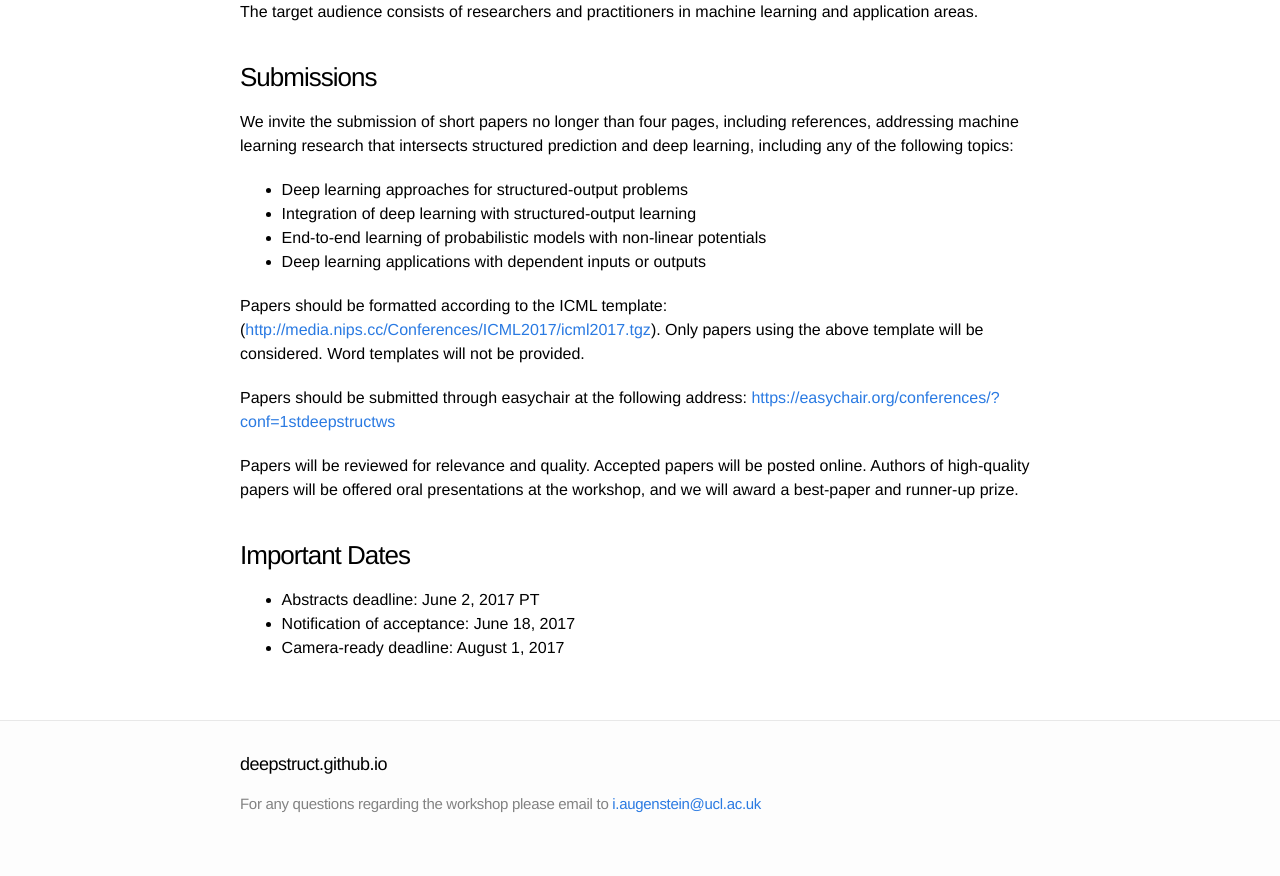
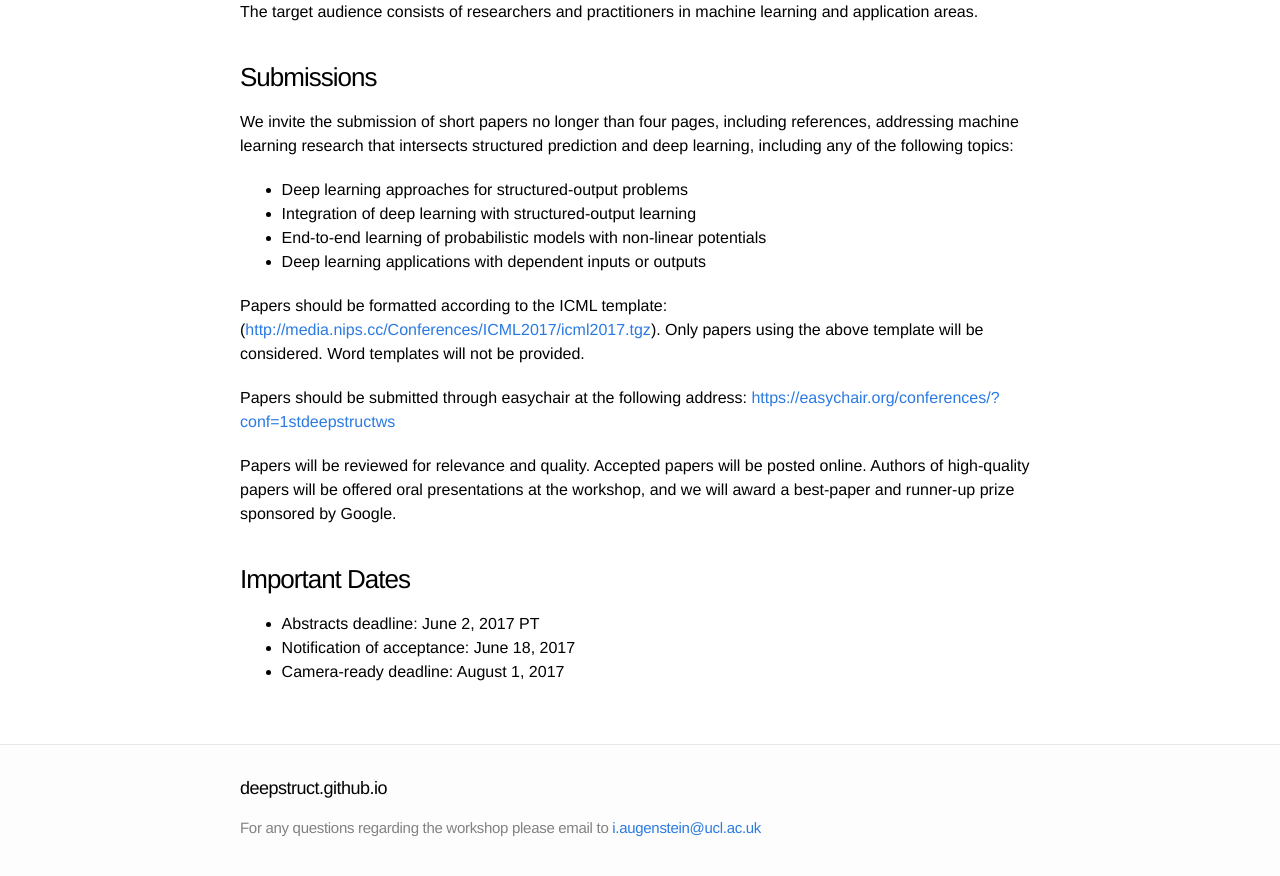
Before and after one commit to deepstruct/deepstruct.github.io, a Jekyll site: the page built from ICML17/1_cfp.md, in a window 1280 px wide and 900 px high, scrolled down 800 px. Shown: the top 876 px of the window. Built offline with Jekyll 4.4.1, drawn with Linux system fonts in a browser that asks for light colours.

Commit message:
added sposorship info

```diff
--- a/ICML17/1_cfp.md
+++ b/ICML17/1_cfp.md
@@ -34,7 +34,7 @@ Only papers using the above template will be considered.  Word templates will no
 Papers should be submitted through easychair at the following address:
 [https://easychair.org/conferences/?conf=1stdeepstructws](https://easychair.org/conferences/?conf=1stdeepstructws)
 
-Papers will be reviewed for relevance and quality. Accepted papers will be posted online. Authors of high-quality papers will be offered oral presentations at the workshop, and we will award a best-paper and runner-up prize.
+Papers will be reviewed for relevance and quality. Accepted papers will be posted online. Authors of high-quality papers will be offered oral presentations at the workshop, and we will award a best-paper and runner-up prize sponsored by Google.
 
 ### Important Dates
 * Abstracts deadline: June 2, 2017  PT
```
